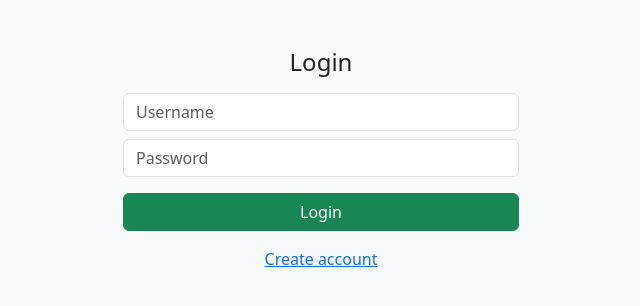
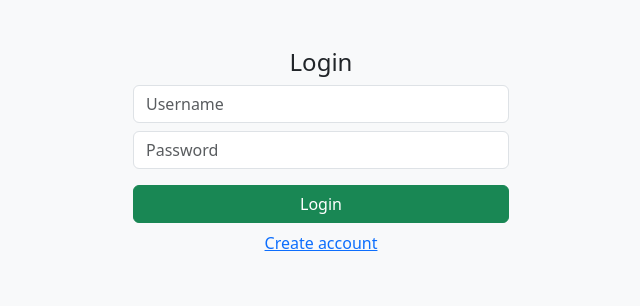
Before and after one commit to namanmahawar/calling-system, a Flask app: page / in a window 1280 px wide. Shown: the top 306 px of the page, without its empty margins (319-959 px from the left). Run offline with Flask 3, Linux system fonts and the light colour scheme.

Commit message:
Refactor login.html for improved layout
Updated the login form layout and adjusted container width.

```diff
--- a/templates/login.html
+++ b/templates/login.html
@@ -5,8 +5,8 @@
   <link href="https://cdn.jsdelivr.net/npm/bootstrap@5.3.3/dist/css/bootstrap.min.css" rel="stylesheet">
 </head>
 <body class="bg-light">
-<div class="container mt-5" style="max-width:420px;">
-<h4 class="text-center mb-3">Login</h4>
+<div class="container mt-5" style="max-width:400px;">
+<h4 class="text-center">Login</h4>
 {% for m in get_flashed_messages() %}
 <div class="alert alert-danger">{{ m }}</div>
 {% endfor %}
@@ -15,7 +15,7 @@
 <input type="password" class="form-control mb-3" name="password" placeholder="Password" required>
 <button class="btn btn-success w-100">Login</button>
 </form>
-<div class="text-center mt-3">
+<div class="text-center mt-2">
 <a href="/signup">Create account</a>
 </div>
 </div>
```
